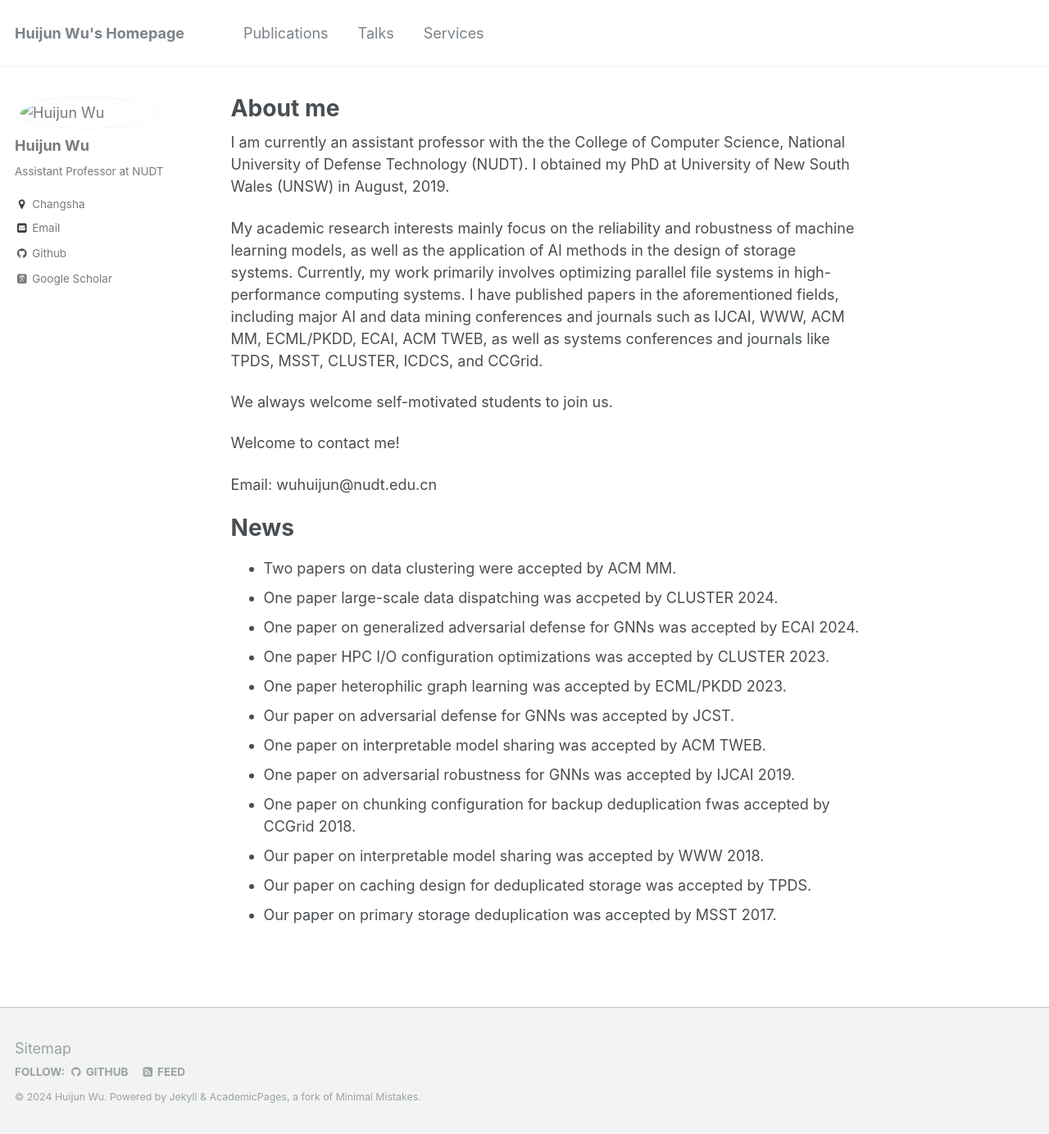
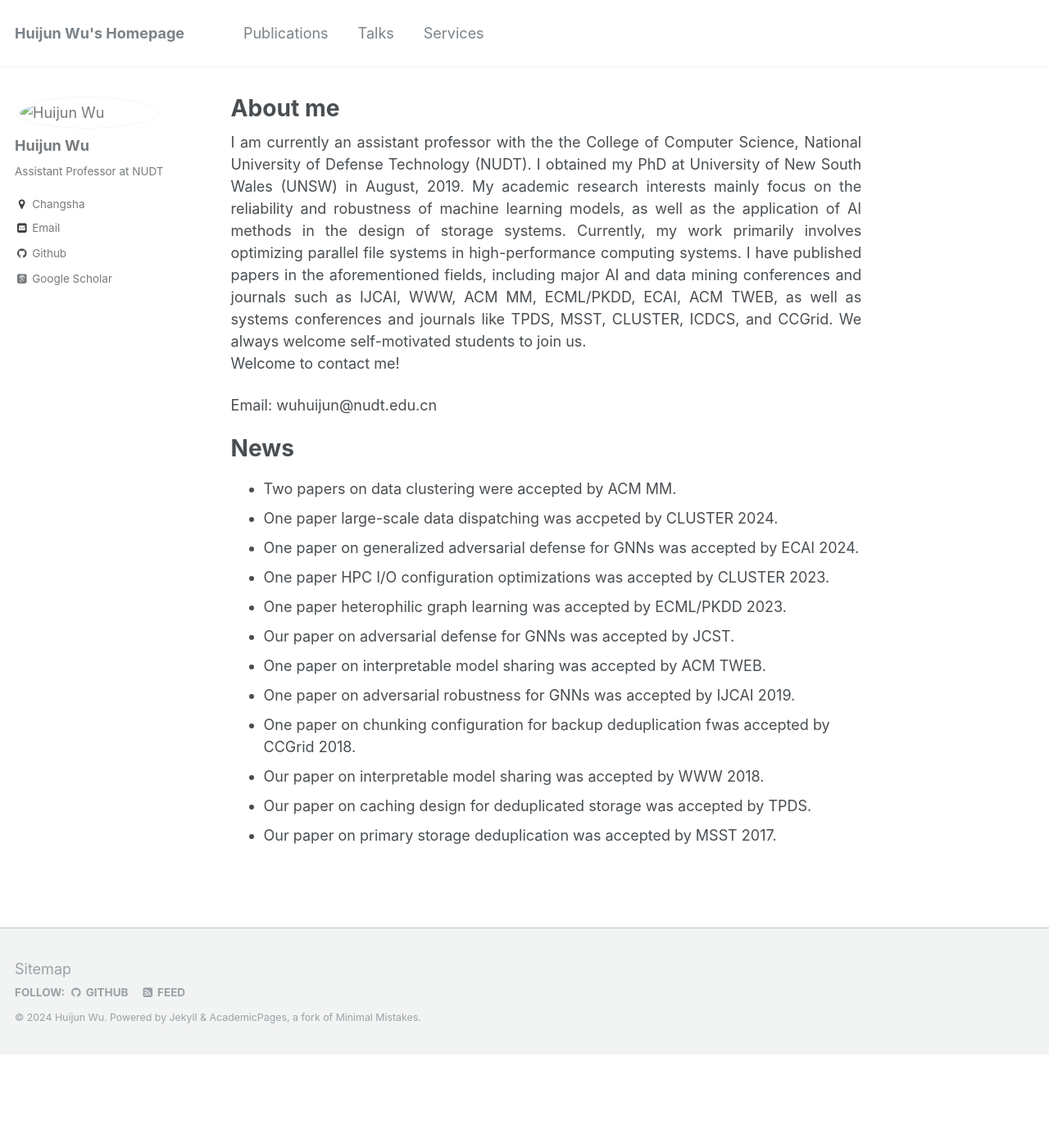
Before and after one commit to sktzwhj/sktzwhj.github.io, a Jekyll site: the page built from _pages/about.md, in a window 1280 px wide. Shown: the whole page at 82% size. Built offline with Jekyll 4.4.1, drawn with Linux system fonts in a browser that asks for light colours; some web fonts are replaced; a script that is not in the unit is left out; after the commit the page ends 1287 px from its top, so only the background shows below that; some of the changed lines change nothing that is shown.

Commit message:
adjust alignment

```diff
--- a/_pages/about.md
+++ b/_pages/about.md
@@ -8,11 +8,14 @@ redirect_from:
   - /about.html
 ---
 
+
+
+<div style="text-align: justify;">
 I am currently an assistant professor with the the College of Computer Science, National University of Defense Technology (NUDT). I obtained my PhD at University of New South Wales (UNSW) in August, 2019.
 
 My academic research interests mainly focus on the reliability and robustness of machine learning models, as well as the application of AI methods in the design of storage systems. Currently, my work primarily involves optimizing parallel file systems in high-performance computing systems. I have published papers in the aforementioned fields, including major AI and data mining conferences and journals such as IJCAI, WWW, ACM MM, ECML/PKDD, ECAI, ACM TWEB, as well as systems conferences and journals like TPDS, MSST, CLUSTER, ICDCS, and CCGrid.
 
-We always welcome self-motivated students to join us.
+We always welcome self-motivated students to join us.</div>
 
 
 Welcome to contact me!
```
